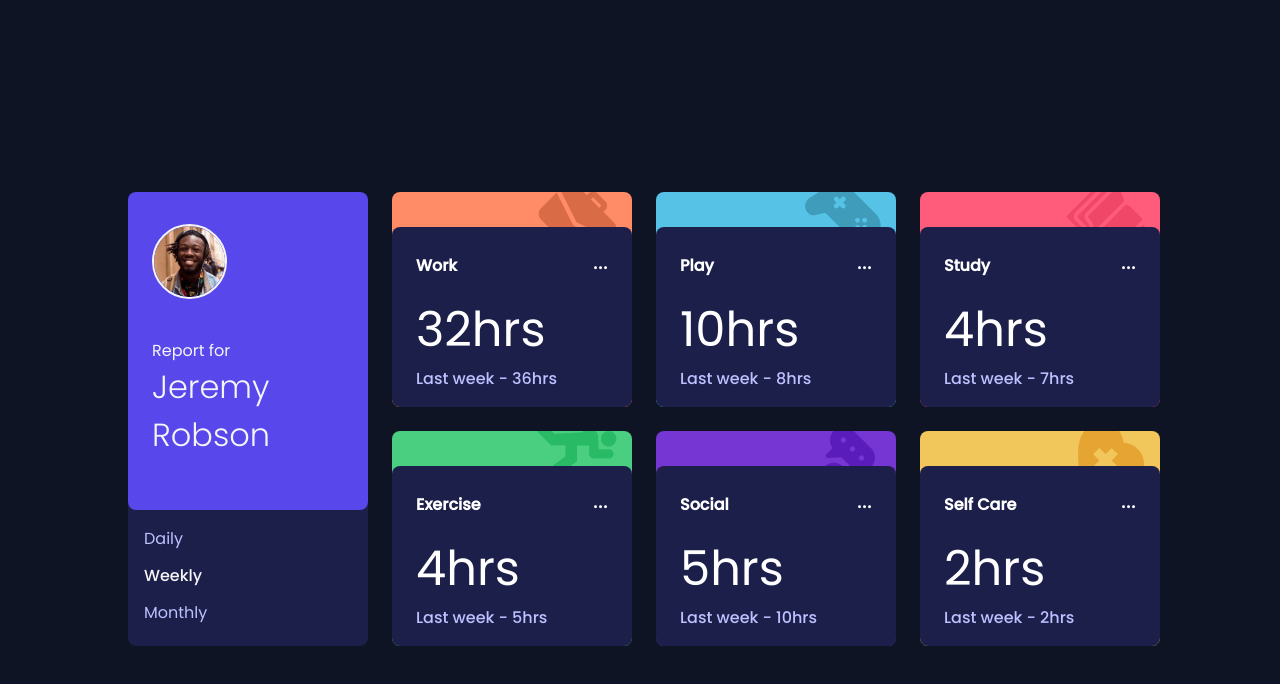
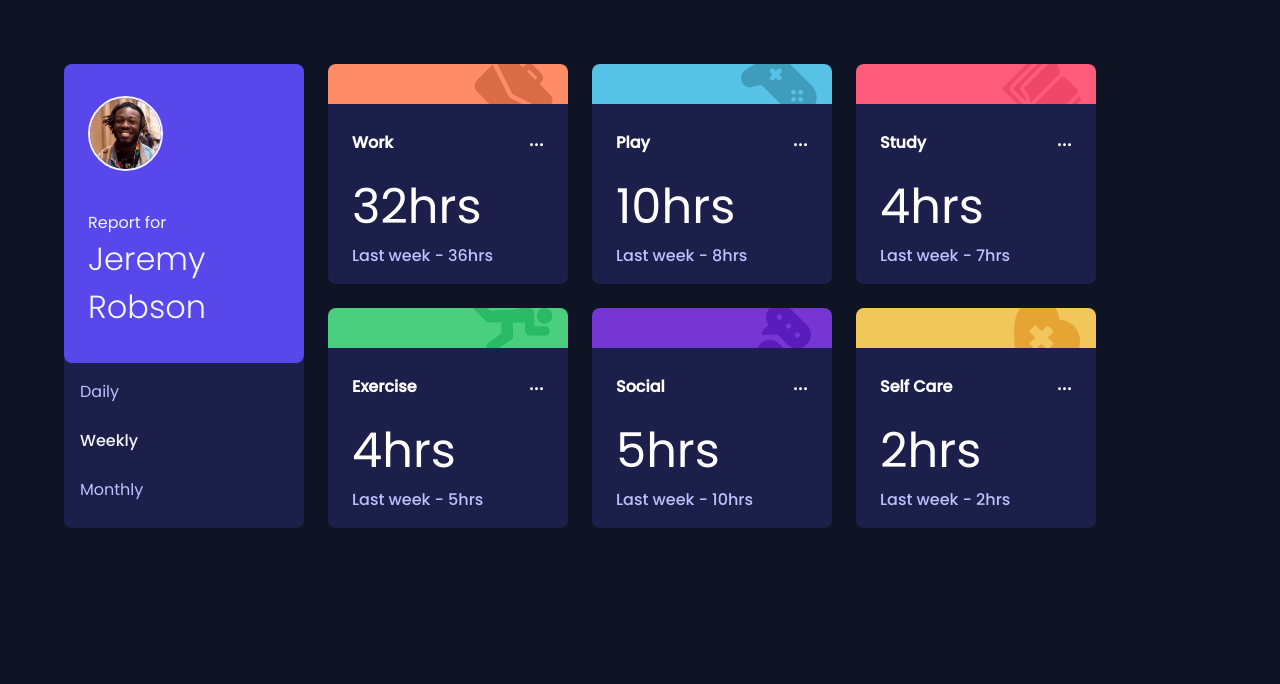
Before and after one commit to cdpaiva/frontend-mentor, a React (Create React App) app: page / in a window 1280 px wide. Shown: the top 684 px of the page. Built offline with nearby package versions, Linux system fonts and the light colour scheme.

Commit message:
First version mobile layout

```diff
--- a/src/components/Card.js
+++ b/src/components/Card.js
@@ -23,7 +23,8 @@ const Card = ({ period, title, timeframes }) => {
     const formatTitle = () => title.toLowerCase().replace(' ', '-')
 
     return (
-        <div className={`card card-${formatTitle()}`}>
+        <div className='card'>
+            <div className={`card-top card-${formatTitle()}`}></div>
             <div className="card-content">
                 <div className="card-upper-bar">
                     <h4>
--- a/src/styles/components/card.scss
+++ b/src/styles/components/card.scss
@@ -1,12 +1,17 @@
 .card {
     color: $text-color;
-    background-position: top -10px right 15px;
-    background-repeat: no-repeat;
-    height: 215px;
     border-radius: 0.5rem;
     display: flex;
     flex-direction: column;
     justify-content: flex-end;
+}
+
+.card-top {
+    background-position: top -10px right 15px;
+    background-repeat: no-repeat;
+    height: 2.5rem;
+    border-top-left-radius: 0.5rem;
+    border-top-right-radius: 0.5rem;
 }
 
 .card-exercise {
@@ -41,9 +46,9 @@
 
 .card-content {
     padding: 1rem 1.5rem;
-    height: 180px;
     background-color: $dark-blue;
-    border-radius: 0.5rem;
+    border-bottom-left-radius: 0.5rem;
+    border-bottom-right-radius: 0.5rem;
 }
 
 .card-upper-bar {
@@ -67,6 +72,7 @@
 .main-content {
     margin-top: 1rem;
     font-size: 3rem;
+
     @include response(375px) {
         font-size: 2rem;
     }
--- a/src/styles/components/grid.scss
+++ b/src/styles/components/grid.scss
@@ -3,11 +3,10 @@
     grid-template-columns: repeat(4, 240px);
     grid-template-rows: repeat(2, 1fr);
     gap: 1.5rem;
-    margin: 15% 10%;
+    margin: 5%;
 
     @include response(375px) {
         grid-template-columns: auto;
-        grid-template-rows: auto;
-        margin: 5%;
+        grid-template-rows: minmax(0, 100%);
     }
 }
--- a/src/styles/components/side-menu.scss
+++ b/src/styles/components/side-menu.scss
@@ -3,11 +3,16 @@
     grid-row-end: 3;
     background-color: $dark-blue;
     border-radius: 0.5rem;
+
+    @include response(375px) {
+        grid-row-start: 1;
+        grid-row-end: 2;
+    }
 }
 
 .overlay {
     padding: 2rem 1.5rem;
-    height: 70%;
+    // height: 70%;
     background-color: $blue;
     border-radius: 0.5rem;
     color: whitesmoke;
@@ -16,7 +21,6 @@
         display: flex;
         justify-content: space-around;
         align-items: center;
-        padding: 0 1rem;
     }
 }
 
@@ -47,10 +51,15 @@
 .interval-menu {
     color: $pale-blue;
     padding: 1rem;
+    display: flex;
+    flex-direction: column;
+    justify-content: space-evenly;
 
     p {
-        margin-bottom: 0.75rem;
-
+        margin-bottom: 1.5rem;
+        &:last-child {
+            margin-bottom: 0;
+        }
         &:hover {
             color: whitesmoke;
             font-weight: 500;
@@ -59,10 +68,11 @@
     }
 
     @include response(375px) {
-        display: flex;
+        p {
+            margin-bottom: 0;
+        }
+        flex-direction: row;
         justify-content: space-around;
-        align-items: center;
-        padding: 1rem;
     }
 }
 
```
